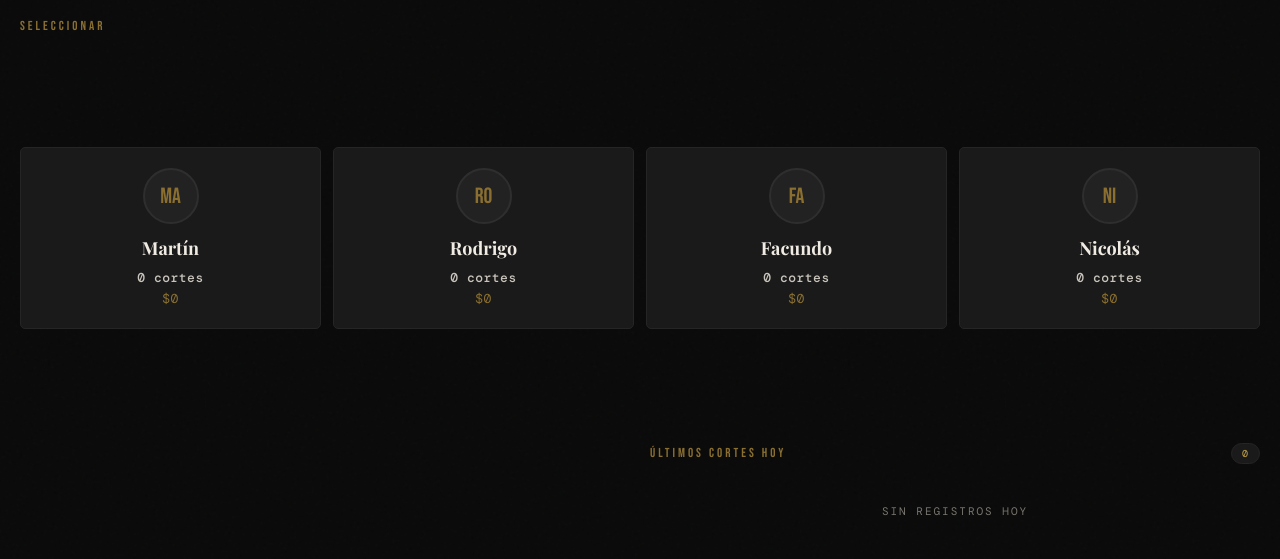
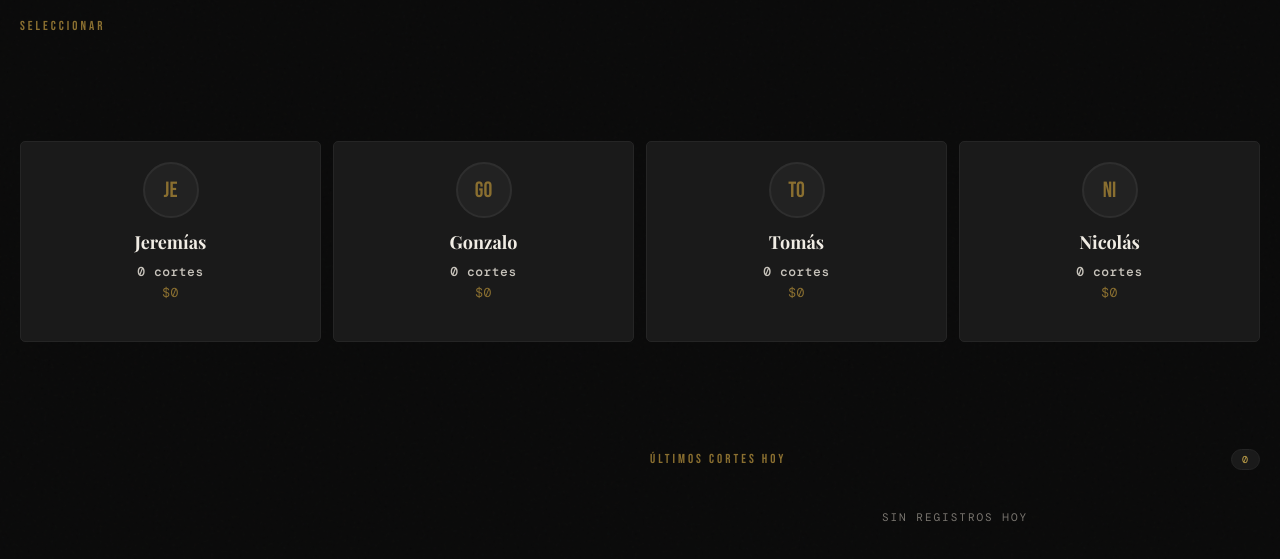
Before and after one commit to estudiocontablelucci-lgtm/barberia-app, a plain HTML site: page index.html in a window 1280 px wide. Shown: the part 123-682 px from the top of the page. Drawn offline with nearby package versions, Linux system fonts and the light colour scheme; a web font is replaced by a local one.

Commit message:
Update index.html
mejora de las cards

```diff
--- a/index.html
+++ b/index.html
@@ -627,10 +627,10 @@
 
   barbers: [
     // commission = % que le corresponde AL BARBERO (ej: 0.5 = 50%)
-    { id:'b1', name:'Martín',  initials:'MA', commission:0.50 },
-    { id:'b2', name:'Rodrigo', initials:'RO', commission:0.55 },
-    { id:'b3', name:'Facundo', initials:'FA', commission:0.50 },
-    { id:'b4', name:'Nicolás', initials:'NI', commission:0.60 },
+    { id:'b1', name:'Jeremías', initials:'JE', commission:0.50 },
+    { id:'b2', name:'Gonzalo',  initials:'GO', commission:0.55 },
+    { id:'b3', name:'Tomás',    initials:'TO', commission:0.50 },
+    { id:'b4', name:'Nicolás',  initials:'NI', commission:0.60 },
   ],
 
   services: [
@@ -697,7 +697,9 @@
     const tips  = tday.filter(c=>c.barberId===b.id&&c.type==='tip');
     const total = cuts.reduce((s,c)=>s+Number(c.price),0);
     const tipT  = tips.reduce((s,c)=>s+Number(c.amount||c.price),0);
-    const tipLine = tipT>0 ? `<span class="stat-tip">💰 ${fmt$(tipT)} propinas</span>` : '';
+    const tipLine = tipT > 0
+      ? `<span class="stat-tip">💰 ${fmt$(tipT)} propinas</span>`
+      : `<span class="stat-tip" style="opacity:0;pointer-events:none">💰 —</span>`;
     return `<div class="barber-card${selBarber===b.id?' selected':''}" onclick="selectBarber('${b.id}')">
       <div class="barber-avatar">${b.initials}</div>
       <div class="barber-name">${b.name}</div>
```
